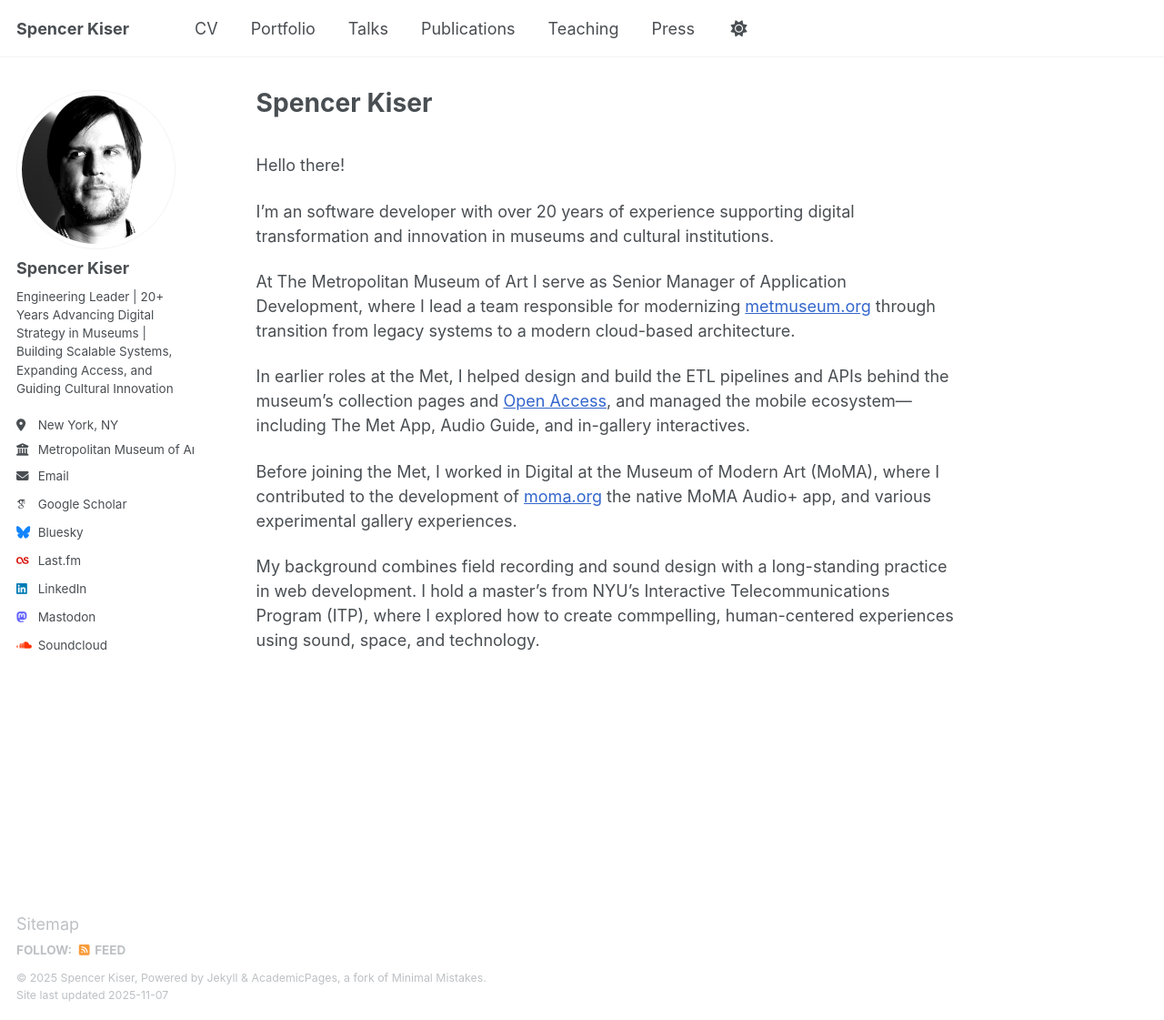
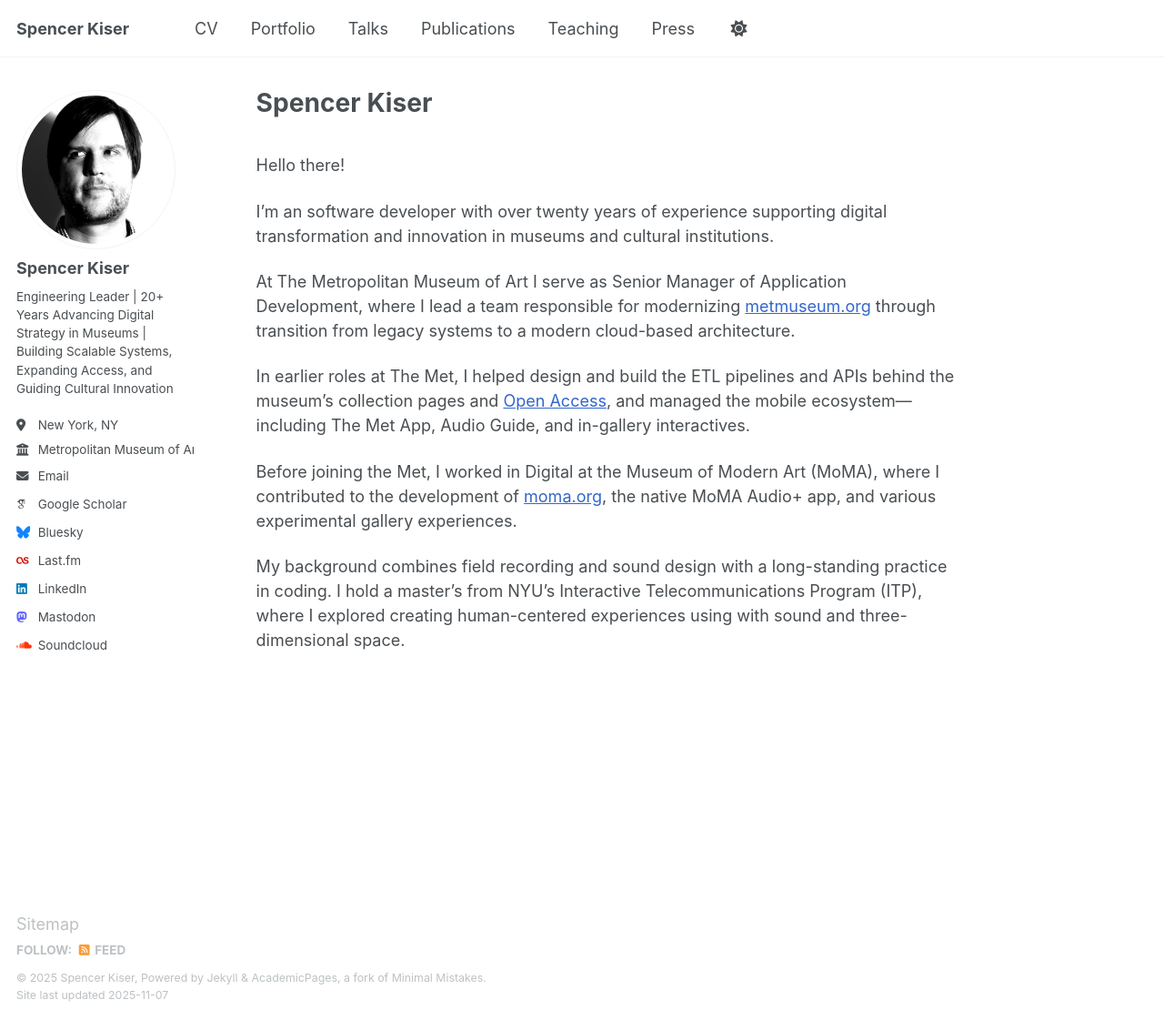
Before and after one commit to spencerk/spencerk.github.io, a Jekyll site: the page built from _pages/about.md, in a window 1280 px wide and 1121 px high. Shown: the whole window at 91% size. Built offline with Jekyll 4.4.1, drawn with Linux system fonts in a browser that asks for light colours; some web fonts are replaced.

Commit message:
minor tweaks to about

```diff
--- a/_pages/about.md
+++ b/_pages/about.md
@@ -9,12 +9,12 @@
 <br/>
 Hello there!
 
-I’m an software developer with over 20 years of experience supporting digital transformation and innovation in museums and cultural institutions.
+I’m an software developer with over twenty years of experience supporting digital transformation and innovation in museums and cultural institutions.
 
 At The Metropolitan Museum of Art I serve as Senior Manager of Application Development, where I lead a team responsible for modernizing [metmuseum.org](https://www.metmuseum.org) through transition from legacy systems to a modern cloud-based architecture.
 
-In earlier roles at the Met, I helped design and build the ETL pipelines and APIs behind the museum’s collection pages and [Open Access](https://www.metmuseum.org/about-the-met/policies-and-documents/open-access), and managed the mobile ecosystem—including The Met App, Audio Guide, and in-gallery interactives.
+In earlier roles at The Met, I helped design and build the ETL pipelines and APIs behind the museum’s collection pages and [Open Access](https://www.metmuseum.org/about-the-met/policies-and-documents/open-access), and managed the mobile ecosystem—including The Met App, Audio Guide, and in-gallery interactives.
 
-Before joining the Met, I worked in Digital at the Museum of Modern Art (MoMA), where I contributed to the development of [moma.org](https://www.moma.org) the native MoMA Audio+ app, and various experimental gallery experiences.
+Before joining the Met, I worked in Digital at the Museum of Modern Art (MoMA), where I contributed to the development of [moma.org](https://www.moma.org), the native MoMA Audio+ app, and various experimental gallery experiences.
 
-My background combines field recording and sound design with a long-standing practice in web development. I hold a master’s from NYU’s Interactive Telecommunications Program (ITP), where I explored how to create commpelling, human-centered experiences using sound, space, and technology.
+My background combines field recording and sound design with a long-standing practice in coding. I hold a master’s from NYU’s Interactive Telecommunications Program (ITP), where I explored creating human-centered experiences using with sound and three-dimensional space.
```
